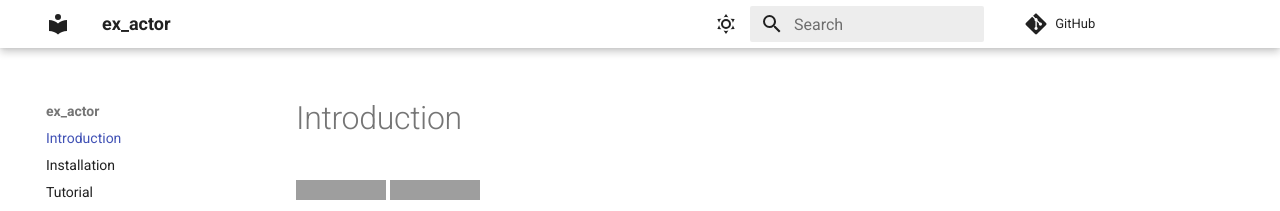
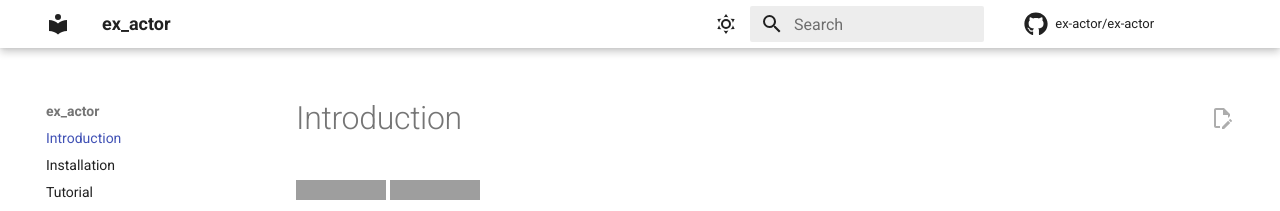
Before and after one commit to ex-actor/ex-actor, an MkDocs documentation site: the page built from docs/contents/index.md, in a window 1280 px wide. Shown: the top 211 px of the page. Built offline with MkDocs 1.6.1 and Material for MkDocs 9.7.7, drawn with Linux system fonts in a browser that asks for light colours; comment, search, counter and statistics services are not loaded; grey boxes are pictures that could not be loaded.

Commit message:
polish documentation

```diff
--- /dev/null
+++ b/docs/googlec013d979e435280a.html
@@ -0,0 +1 @@
+google-site-verification: googlec013d979e435280a.html
--- a/docs/mkdocs.yml
+++ b/docs/mkdocs.yml
@@ -3,8 +3,12 @@ site_description: "A modern C++ actor framework based on std::execution"
 site_author: "Lixin Wei"
 docs_dir: contents
 site_url: https://ex-actor.github.io/ex-actor/
+repo_name: ex-actor/ex-actor
+edit_uri: edit/main/docs/contents
 theme:
   name: material
+  icon:
+    repo: fontawesome/brands/github
   palette:
     # Palette toggle for light mode
     - media: "(prefers-color-scheme: light)"
@@ -38,6 +42,7 @@ theme:
     - search.suggest
     - search.highlight
     - search.share
+    - content.action.edit
 extra:
   social:
     - icon: fontawesome/brands/github
```
Also changed, not shown: 1 other file.
